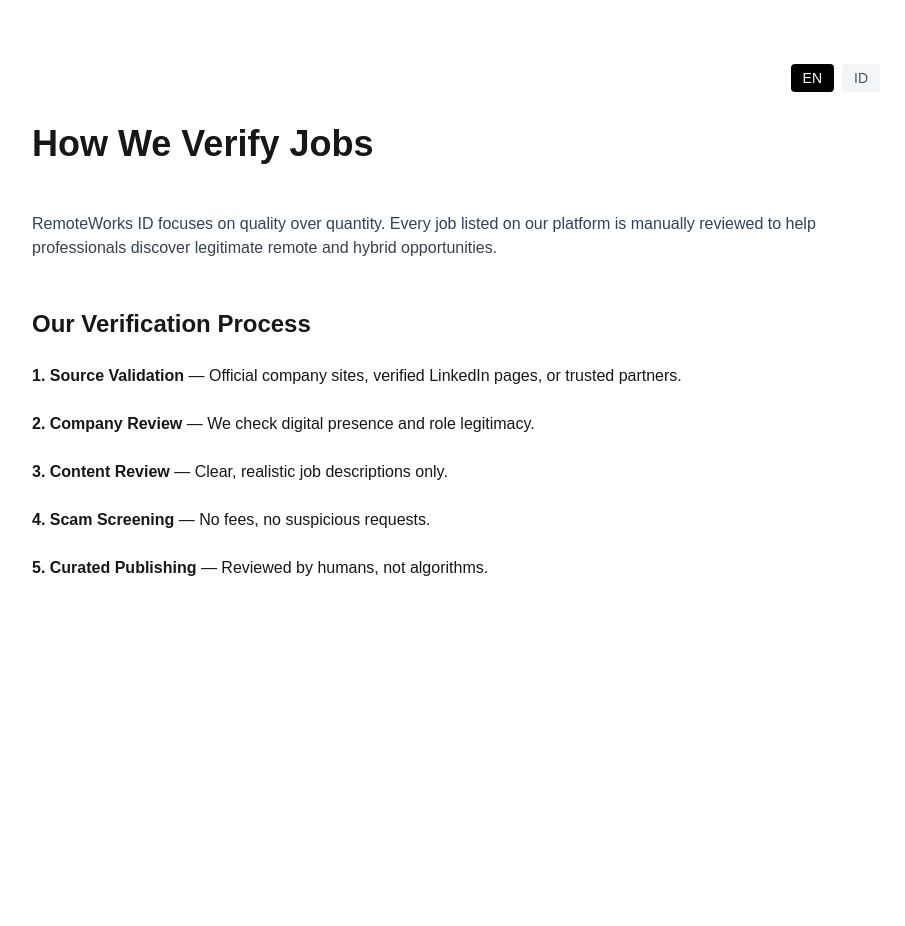
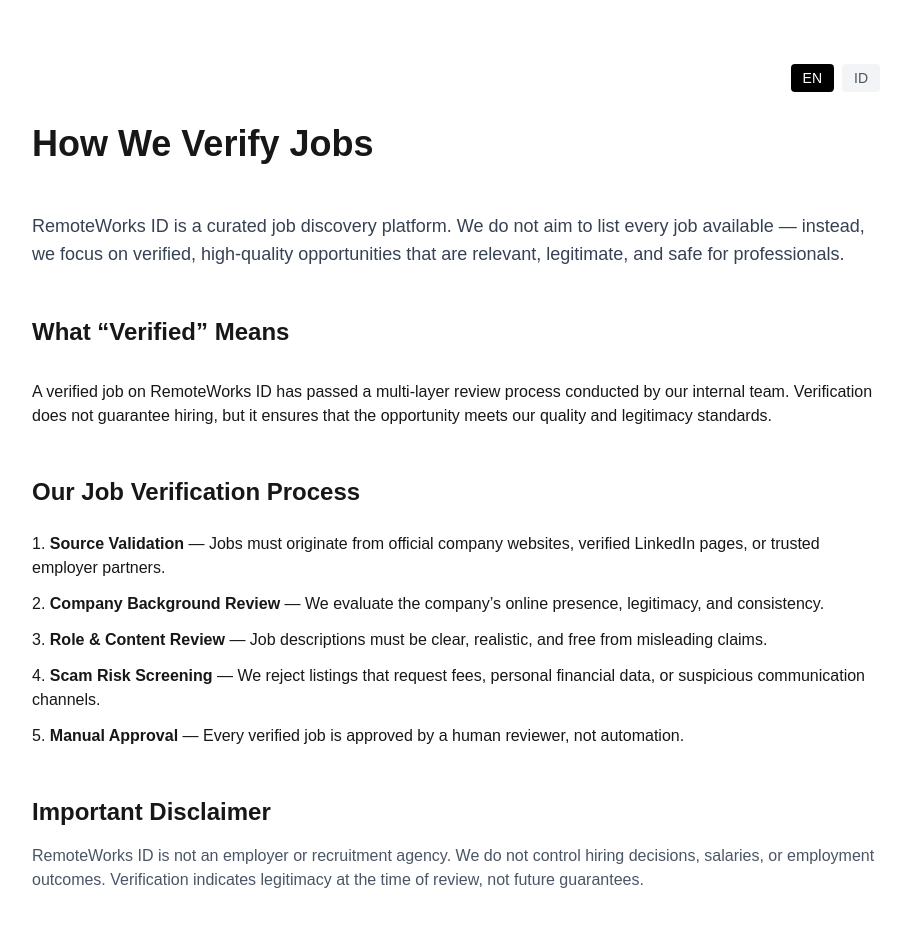
Before and after one commit to megakasmin/remoteworks-id, a Next.js app: page /verify in a window 1280 px wide. Shown: the top 926 px of the page, without its empty margins (184-1089 px from the left). Before the commit the page ends 800 px from the top, so only its background shows below. Built offline with nearby package versions, Linux system fonts and the light colour scheme.

Commit message:
Edit bilingual Verify and Trust & Safety pages with toggle

```diff
--- a/app/trust-and-safety/page.tsx
+++ b/app/trust-and-safety/page.tsx
@@ -12,56 +12,100 @@
     <main className="max-w-4xl mx-auto px-6 py-16">
       <TrustSafetyClient
         en={
-          <section className="space-y-10">
-            <h1 className="text-4xl font-bold">Trust & Safety</h1>
+         <section className="space-y-12">
+  <h1 className="text-4xl font-bold">Trust & Safety</h1>
 
-            <p>
-              RemoteWorks ID is committed to providing a safe and transparent job
-              discovery experience.
-            </p>
+  <p className="text-lg text-gray-700">
+    Your safety matters to us. RemoteWorks ID is designed to help professionals
+    discover job opportunities while minimizing exposure to scams and misleading
+    listings.
+  </p>
 
-            <ul className="list-disc list-inside space-y-2">
-              <li>No application fees</li>
-              <li>No requests for sensitive personal data</li>
-              <li>Communication via official company channels only</li>
-            </ul>
+  <div className="space-y-6">
+    <h2 className="text-2xl font-semibold">Our Commitment</h2>
 
-            <p>
-              Report suspicious listings to{" "}
-              <strong>support@remoteworksid.com</strong>.
-            </p>
+    <ul className="list-disc list-inside space-y-2">
+      <li>No application or registration fees</li>
+      <li>No requests for banking or financial information</li>
+      <li>No off-platform communication requirements</li>
+      <li>Clear separation between job discovery and hiring decisions</li>
+    </ul>
+  </div>
 
-            <p className="text-sm text-gray-600">
-              RemoteWorks ID is not an employer and does not guarantee hiring
-              outcomes.
-            </p>
-          </section>
+  <div className="space-y-6">
+    <h2 className="text-2xl font-semibold">How to Stay Safe</h2>
+
+    <ul className="list-disc list-inside space-y-2">
+      <li>Always apply through official company websites or platforms</li>
+      <li>Be cautious of offers that sound too good to be true</li>
+      <li>Never pay to secure a job opportunity</li>
+      <li>Report suspicious behavior immediately</li>
+    </ul>
+  </div>
+
+  <div className="space-y-4">
+    <h2 className="text-2xl font-semibold">Report a Concern</h2>
+
+    <p>
+      If you encounter a suspicious listing or employer behavior, please contact
+      us at <strong>support@remoteworksid.com</strong>. We actively investigate
+      reports to keep the platform safe.
+    </p>
+  </div>
+
+  <p className="text-sm text-gray-600">
+    RemoteWorks ID does not act as an employer or recruiter and does not guarantee
+    employment outcomes.
+  </p>
+</section>
+
         }
         id={
-          <section className="space-y-10">
-            <h1 className="text-4xl font-bold">Keamanan & Kepercayaan</h1>
+          <section className="space-y-12">
+  <h1 className="text-4xl font-bold">Keamanan & Kepercayaan</h1>
 
-            <p>
-              RemoteWorks ID berkomitmen menyediakan pengalaman pencarian kerja
-              yang aman dan transparan.
-            </p>
+  <p className="text-lg text-gray-700">
+    Keamanan pengguna adalah prioritas kami. RemoteWorks ID membantu profesional
+    menemukan peluang kerja sambil meminimalkan risiko penipuan.
+  </p>
 
-            <ul className="list-disc list-inside space-y-2">
-              <li>Tidak ada biaya melamar</li>
-              <li>Tidak meminta data pribadi sensitif</li>
-              <li>Gunakan saluran resmi perusahaan</li>
-            </ul>
+  <div className="space-y-6">
+    <h2 className="text-2xl font-semibold">Komitmen Kami</h2>
 
-            <p>
-              Laporkan lowongan mencurigakan ke{" "}
-              <strong>support@remoteworksid.com</strong>.
-            </p>
+    <ul className="list-disc list-inside space-y-2">
+      <li>Tidak ada biaya pendaftaran atau melamar</li>
+      <li>Tidak meminta informasi keuangan</li>
+      <li>Tidak mewajibkan komunikasi di luar kanal resmi</li>
+      <li>Pemisahan jelas antara platform dan keputusan rekrutmen</li>
+    </ul>
+  </div>
 
-            <p className="text-sm text-gray-600">
-              RemoteWorks ID bukan pihak pemberi kerja dan tidak menjamin hasil
-              perekrutan.
-            </p>
-          </section>
+  <div className="space-y-6">
+    <h2 className="text-2xl font-semibold">Cara Tetap Aman</h2>
+
+    <ul className="list-disc list-inside space-y-2">
+      <li>Selalu melamar melalui situs resmi perusahaan</li>
+      <li>Waspadai penawaran yang terlalu bagus</li>
+      <li>Jangan pernah membayar untuk melamar kerja</li>
+      <li>Laporkan aktivitas mencurigakan</li>
+    </ul>
+  </div>
+
+  <div className="space-y-4">
+    <h2 className="text-2xl font-semibold">Laporkan Masalah</h2>
+
+    <p>
+      Jika menemukan lowongan mencurigakan, hubungi kami di{" "}
+      <strong>support@remoteworksid.com</strong>. Tim kami akan menindaklanjuti
+      setiap laporan.
+    </p>
+  </div>
+
+  <p className="text-sm text-gray-600">
+    RemoteWorks ID bukan pemberi kerja dan tidak menjamin hasil perekrutan.
+  </p>
+</section>
+
         }
       />
     </main>
--- a/app/verify/page.tsx
+++ b/app/verify/page.tsx
@@ -15,39 +15,61 @@
 <section className="space-y-12">
   <h1 className="text-4xl font-bold">How We Verify Jobs</h1>
 
-            <p className="text-gray-700">
-              RemoteWorks ID focuses on quality over quantity. Every job listed
-              on our platform is manually reviewed to help professionals
-              discover legitimate remote and hybrid opportunities.
+  <p className="text-gray-700 text-lg">
+    RemoteWorks ID is a curated job discovery platform. We do not aim to list
+    every job available — instead, we focus on verified, high-quality
+    opportunities that are relevant, legitimate, and safe for professionals.
   </p>
 
-            <div className="space-y-6">
-              <h2 className="text-2xl font-semibold">
-                Our Verification Process
-              </h2>
+  <div className="space-y-8">
+    <h2 className="text-2xl font-semibold">What “Verified” Means</h2>
 
     <p>
-                <strong>1. Source Validation</strong> — Official company sites,
-                verified LinkedIn pages, or trusted partners.
+      A verified job on RemoteWorks ID has passed a multi-layer review process
+      conducted by our internal team. Verification does not guarantee hiring,
+      but it ensures that the opportunity meets our quality and legitimacy
+      standards.
     </p>
-              <p>
-                <strong>2. Company Review</strong> — We check digital presence
-                and role legitimacy.
-              </p>
-              <p>
-                <strong>3. Content Review</strong> — Clear, realistic job
-                descriptions only.
-              </p>
-              <p>
-                <strong>4. Scam Screening</strong> — No fees, no suspicious
-                requests.
-              </p>
-              <p>
-                <strong>5. Curated Publishing</strong> — Reviewed by humans, not
-                algorithms.
+  </div>
+
+  <div className="space-y-6">
+    <h2 className="text-2xl font-semibold">Our Job Verification Process</h2>
+
+    <ol className="list-decimal list-inside space-y-3">
+      <li>
+        <strong>Source Validation</strong> — Jobs must originate from official
+        company websites, verified LinkedIn pages, or trusted employer partners.
+      </li>
+      <li>
+        <strong>Company Background Review</strong> — We evaluate the company’s
+        online presence, legitimacy, and consistency.
+      </li>
+      <li>
+        <strong>Role & Content Review</strong> — Job descriptions must be clear,
+        realistic, and free from misleading claims.
+      </li>
+      <li>
+        <strong>Scam Risk Screening</strong> — We reject listings that request
+        fees, personal financial data, or suspicious communication channels.
+      </li>
+      <li>
+        <strong>Manual Approval</strong> — Every verified job is approved by a
+        human reviewer, not automation.
+      </li>
+    </ol>
+  </div>
+
+  <div className="space-y-4">
+    <h2 className="text-2xl font-semibold">Important Disclaimer</h2>
+
+    <p className="text-gray-600">
+      RemoteWorks ID is not an employer or recruitment agency. We do not control
+      hiring decisions, salaries, or employment outcomes. Verification indicates
+      legitimacy at the time of review, not future guarantees.
     </p>
   </div>
 </section>
+
         }
         id={
 <section className="space-y-12">
@@ -55,35 +77,56 @@
     Bagaimana Kami Memverifikasi Lowongan
   </h1>
 
-            <p className="text-gray-700">
-              RemoteWorks ID mengutamakan kualitas dibandingkan kuantitas.
-              Setiap lowongan ditinjau secara manual untuk memastikan
-              keabsahan dan relevansinya.
+  <p className="text-gray-700 text-lg">
+    RemoteWorks ID adalah platform lowongan kerja yang dikurasi. Kami tidak
+    bertujuan menampilkan semua lowongan yang ada, melainkan hanya peluang
+    kerja yang relevan, sah, dan aman bagi profesional.
   </p>
 
-            <div className="space-y-6">
-              <h2 className="text-2xl font-semibold">
-                Proses Verifikasi Kami
-              </h2>
+  <div className="space-y-8">
+    <h2 className="text-2xl font-semibold">Arti “Verified”</h2>
 
     <p>
-                <strong>1. Validasi Sumber</strong> — Situs resmi perusahaan atau
-                LinkedIn terverifikasi.
+      Lowongan berstatus verified telah melalui proses peninjauan berlapis oleh
+      tim internal kami. Verifikasi tidak menjamin diterima kerja, tetapi
+      memastikan lowongan tersebut memenuhi standar kualitas dan legitimasi.
     </p>
-              <p>
-                <strong>2. Pemeriksaan Perusahaan</strong> — Aktivitas dan
-                kredibilitas.
-              </p>
-              <p>
-                <strong>3. Review Deskripsi</strong> — Jelas dan realistis.
-              </p>
-              <p>
-                <strong>4. Penyaringan Penipuan</strong> — Tanpa biaya atau
-                permintaan mencurigakan.
-              </p>
-              <p>
-                <strong>5. Publikasi Terkurasi</strong> — Ditinjau manual oleh
-                tim.
+  </div>
+
+  <div className="space-y-6">
+    <h2 className="text-2xl font-semibold">Proses Verifikasi Kami</h2>
+
+    <ol className="list-decimal list-inside space-y-3">
+      <li>
+        <strong>Validasi Sumber</strong> — Lowongan berasal dari situs resmi
+        perusahaan, LinkedIn terverifikasi, atau mitra terpercaya.
+      </li>
+      <li>
+        <strong>Pemeriksaan Perusahaan</strong> — Kami menilai keberadaan dan
+        konsistensi digital perusahaan.
+      </li>
+      <li>
+        <strong>Review Posisi & Konten</strong> — Deskripsi harus jelas dan tidak
+        menyesatkan.
+      </li>
+      <li>
+        <strong>Penyaringan Risiko Penipuan</strong> — Kami menolak lowongan
+        yang meminta biaya atau data sensitif.
+      </li>
+      <li>
+        <strong>Persetujuan Manual</strong> — Semua lowongan ditinjau oleh
+        manusia, bukan sistem otomatis.
+      </li>
+    </ol>
+  </div>
+
+  <div className="space-y-4">
+    <h2 className="text-2xl font-semibold">Catatan Penting</h2>
+
+    <p className="text-gray-600">
+      RemoteWorks ID bukan pihak pemberi kerja dan tidak terlibat dalam proses
+      rekrutmen. Verifikasi menunjukkan validitas saat peninjauan, bukan jaminan
+      hasil di masa depan.
     </p>
   </div>
 </section>
```
Lines whose indentation alone changed are shown as unchanged.
